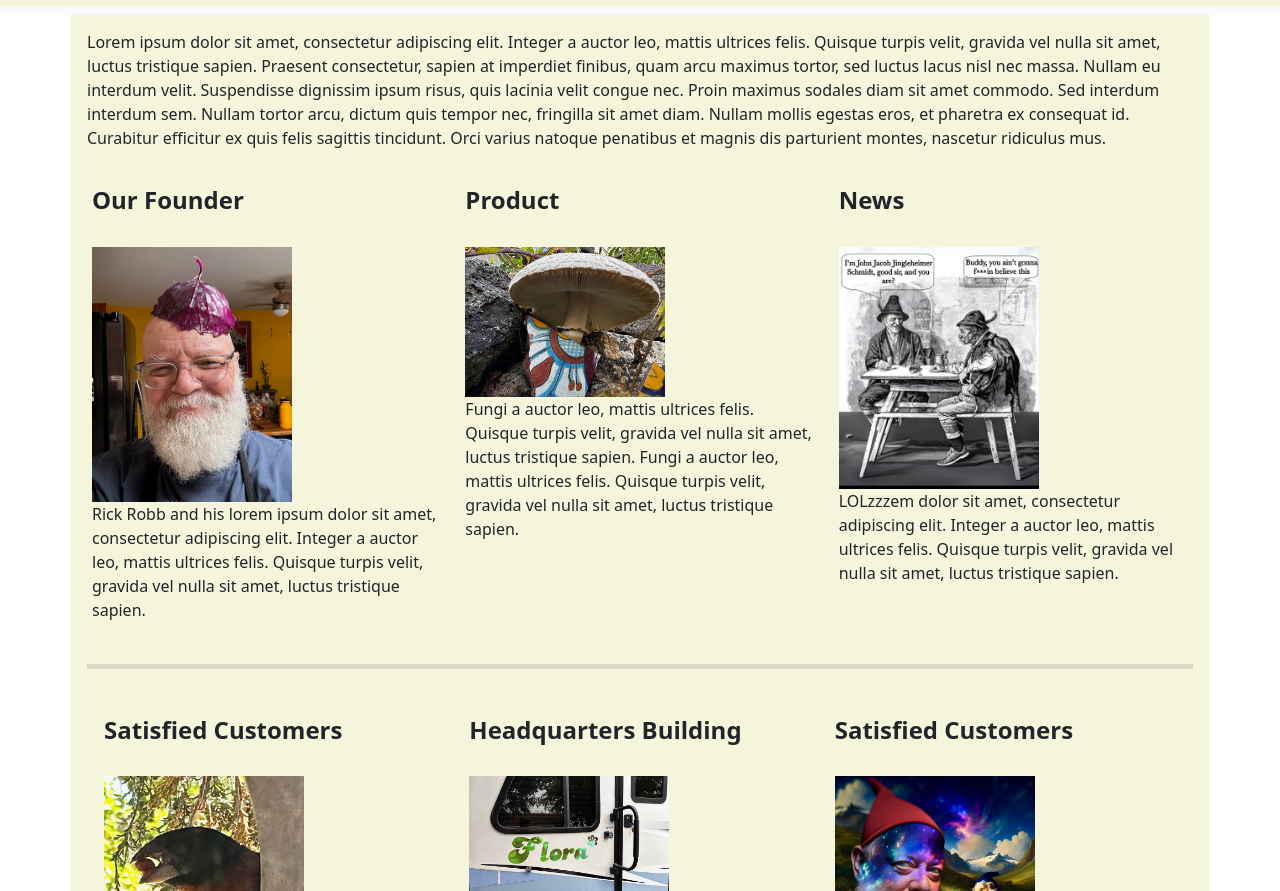
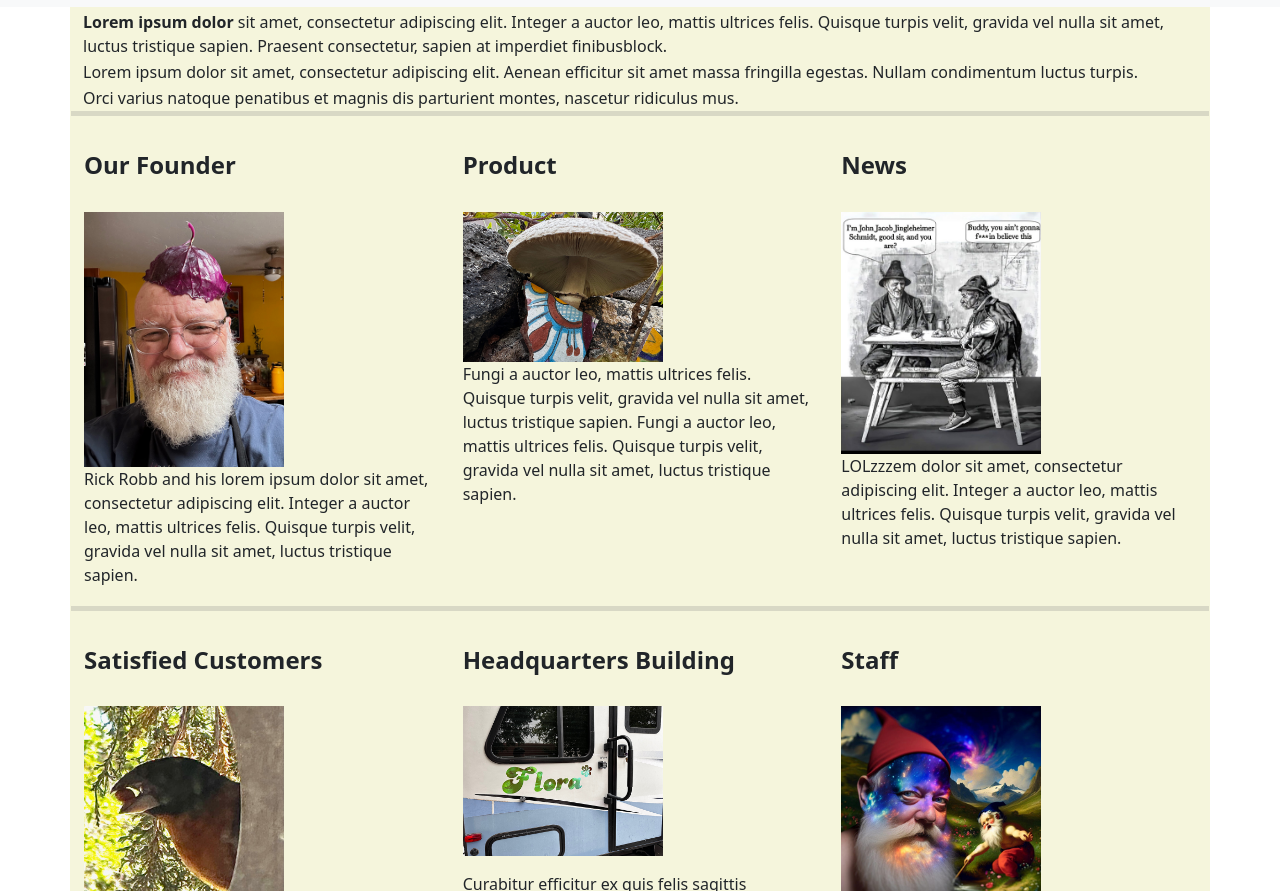
Before and after one commit to RickR58/Week-3-Assignment-RR-FE, a website: page index.html in a window 1280 px wide. Shown: the part 143-1034 px from the top of the page. Drawn offline with nearby package versions, Linux system fonts and the light colour scheme.

Commit message:
end of session

```diff
--- a/index.html
+++ b/index.html
@@ -12,7 +12,7 @@
             border-color:rgb(255, 255, 255);
             background-color: beige;
             border-width: 10;
-            padding: 5px;
+            padding: 1px;
 
         }
     </style>
@@ -61,13 +61,21 @@
 
 <body>
 
-
         <div class="container">
             <div class="row">
-                <div class="col-lg">
 
-                    Lorem ipsum dolor sit amet, consectetur adipiscing elit. Integer a auctor leo, mattis ultrices felis. Quisque turpis velit, gravida vel nulla sit amet, luctus tristique sapien. Praesent consectetur, sapien at imperdiet finibus, quam arcu maximus tortor, sed luctus lacus nisl nec massa. Nullam eu interdum velit. Suspendisse dignissim ipsum risus, quis lacinia velit congue nec. Proin maximus sodales diam sit amet commodo. Sed interdum interdum sem. Nullam tortor arcu, dictum quis tempor nec, fringilla sit amet diam. Nullam mollis egestas eros, et pharetra ex consequat id. Curabitur efficitur ex quis felis sagittis tincidunt. Orci varius natoque penatibus et magnis dis parturient montes, nascetur ridiculus mus.
+            <div class="block">
+                <strong><e>Lorem ipsum dolor</strong> sit amet, consectetur adipiscing elit. Integer a auctor leo, mattis ultrices felis. Quisque turpis velit, gravida vel nulla sit amet, luctus tristique sapien. Praesent consectetur, sapien at imperdiet finibusblock.
               </div>
+              <div class="block">
+                Lorem ipsum dolor sit amet, consectetur adipiscing elit. Aenean efficitur sit amet massa fringilla egestas. Nullam condimentum luctus turpis.
+              </div>
+              <div class="block">
+                Orci varius natoque penatibus et magnis dis parturient montes, nascetur ridiculus mus.
+              </div>
+
+<!-- Horizontal Rule-->
+<hr style="height:5px;border-width:0;color:gray;background-color:gray">
 
 <!-- regular container starts here-->
             <div class="container">
@@ -100,6 +108,7 @@
                         </p>
                 </div>
             </div>
+        </div>
 
     <!-- Horizontal Rule-->
     <hr style="height:5px;border-width:0;color:gray;background-color:gray">
@@ -125,7 +134,7 @@
                 </div>
                 <div class="col-sm">
                     <p>
-                        <h4><b>Satisfied Customers</b></h4><br>
+                        <h4><b>Staff</b></h4><br>
                         <img src="images/magicAIgnome.jpeg" width="200" alt="a photo of a blac-headed grosbeak bird">
                     </p>
                     Doug "The Gnome" Orci varius natoque penatibus et magnis dis parturient montes. Curabitur efficitur ex quis felis sagittis tincidunt. Fungi galore qullam eu interdum velit. Suspendisse dignissim ipsum risus, quis lacinia velit congue nec. Curabitur efficitur ex quis felis sagittis tincidunt. Orci varius natoque penatibus et magnis dis parturient montes. Curabitur efficitur ex quis felis sagittis tincidunt.
--- a/package.json
+++ b/package.json
@@ -2,6 +2,7 @@
   "dependencies": {
     "bootstrap": "^5.3.3",
     "bulma": "^1.0.2",
-    "jquery": "^3.7.1"
+    "jquery": "^3.7.1",
+    "sass": "^1.80.3"
   }
 }
```
Also changed, not shown: about.html (+3 -0 lines), 1 other file. Lines whose indentation alone changed are shown as unchanged.
